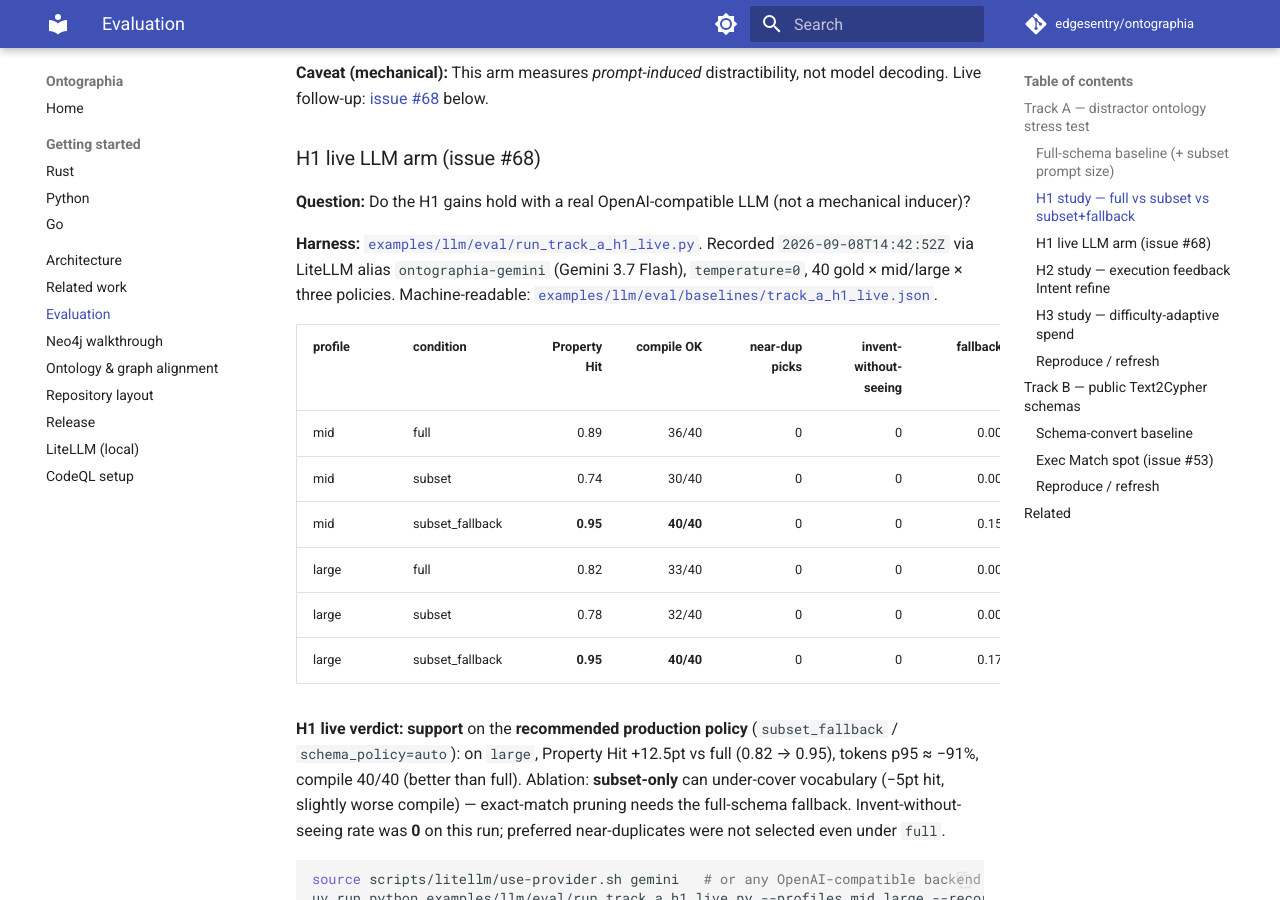
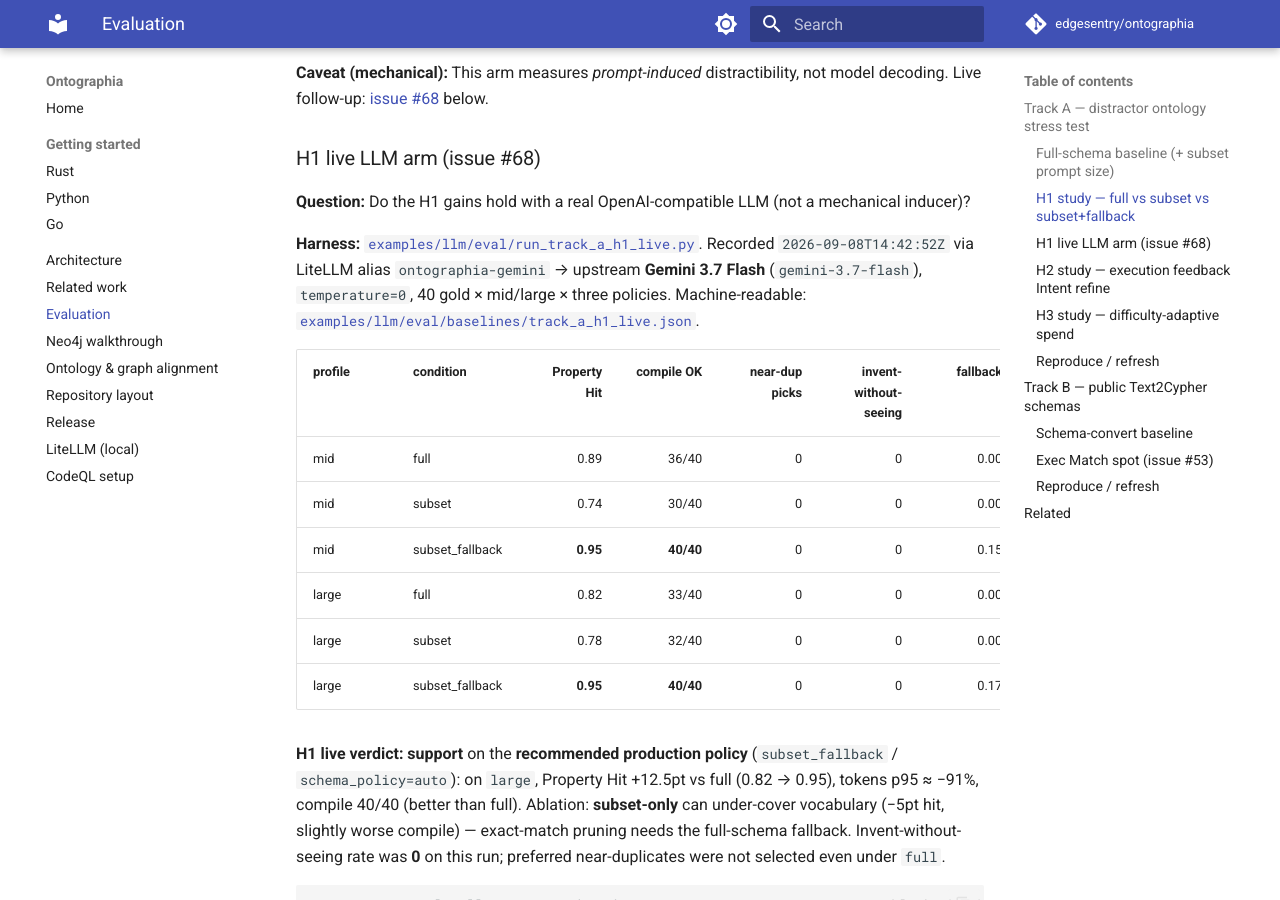
Before and after one commit to edgesentry/ontographia, an MkDocs documentation site: the page built from docs/evaluation.md, in a window 1280 px wide and 900 px high, scrolled down 2067 px. Built offline with MkDocs 1.6.1 and Material for MkDocs 9.7.7, drawn with Linux system fonts in a browser that asks for light colours; comment, search, counter and statistics services are not loaded; some of the changed text lies outside the part shown.

Commit message:
Document Gemini 3.7 Flash as the live-eval upstream model.
Co-authored-by: Cursor <cursoragent@cursor.com>

```diff
--- a/docs/evaluation.md
+++ b/docs/evaluation.md
@@ -54,7 +54,7 @@ Recorded in [`examples/llm/eval/baselines/track_a_h1.json`](https://github.com/e
 
 **Question:** Do the H1 gains hold with a real OpenAI-compatible LLM (not a mechanical inducer)?
 
-**Harness:** [`examples/llm/eval/run_track_a_h1_live.py`](https://github.com/edgesentry/ontographia/blob/main/examples/llm/eval/run_track_a_h1_live.py). Recorded `2026-09-08T14:42:52Z` via LiteLLM alias `ontographia-gemini` (Gemini 3.7 Flash), `temperature=0`, 40 gold × mid/large × three policies. Machine-readable: [`examples/llm/eval/baselines/track_a_h1_live.json`](https://github.com/edgesentry/ontographia/blob/main/examples/llm/eval/baselines/track_a_h1_live.json).
+**Harness:** [`examples/llm/eval/run_track_a_h1_live.py`](https://github.com/edgesentry/ontographia/blob/main/examples/llm/eval/run_track_a_h1_live.py). Recorded `2026-09-08T14:42:52Z` via LiteLLM alias `ontographia-gemini` → upstream **Gemini 3.7 Flash** (`gemini-3.7-flash`), `temperature=0`, 40 gold × mid/large × three policies. Machine-readable: [`examples/llm/eval/baselines/track_a_h1_live.json`](https://github.com/edgesentry/ontographia/blob/main/examples/llm/eval/baselines/track_a_h1_live.json).
 
 | profile | condition | Property Hit | compile OK | near-dup picks | invent-without-seeing | fallback | ≈tok p95 |
 |---------|-----------|-------------:|-----------:|---------------:|----------------------:|---------:|---------:|
@@ -156,7 +156,7 @@ Recorded `2026-09-03T11:29:09Z` (git `9b3c7cf`). Machine-readable: [`examples/ll
 
 **Question:** On public demo DBs, can Question → LLM Intent → `Engine.build` → Neo4j rows match gold Cypher execution?
 
-**Harness:** [`examples/llm/eval/run_track_b_exec.py`](https://github.com/edgesentry/ontographia/blob/main/examples/llm/eval/run_track_b_exec.py). Recorded `2026-09-08T15:10:33Z` (LiteLLM `ontographia-gemini`), n=60 (seed=53) on `movies` + `recommendations` via `neo4j+s://demo.neo4jlabs.com`. HF gold Cypher literal `\n` sequences are normalized; write golds are skipped. Baseline: [`track_b_exec_spot.md`](https://github.com/edgesentry/ontographia/blob/main/examples/llm/eval/baselines/track_b_exec_spot.md).
+**Harness:** [`examples/llm/eval/run_track_b_exec.py`](https://github.com/edgesentry/ontographia/blob/main/examples/llm/eval/run_track_b_exec.py). Recorded `2026-09-08T15:10:33Z` (LiteLLM `ontographia-gemini` → **Gemini 3.7 Flash** / `gemini-3.7-flash`), n=60 (seed=53) on `movies` + `recommendations` via `neo4j+s://demo.neo4jlabs.com`. HF gold Cypher literal `\n` sequences are normalized; write golds are skipped. Baseline: [`track_b_exec_spot.md`](https://github.com/edgesentry/ontographia/blob/main/examples/llm/eval/baselines/track_b_exec_spot.md).
 
 | metric | value |
 |--------|------:|
```
Also changed, not shown: examples/llm/eval/baselines/track_a_h1_live.md (+1 -1 lines), examples/llm/eval/baselines/track_b_exec_spot.md (+1 -1 lines), 4 other files.
